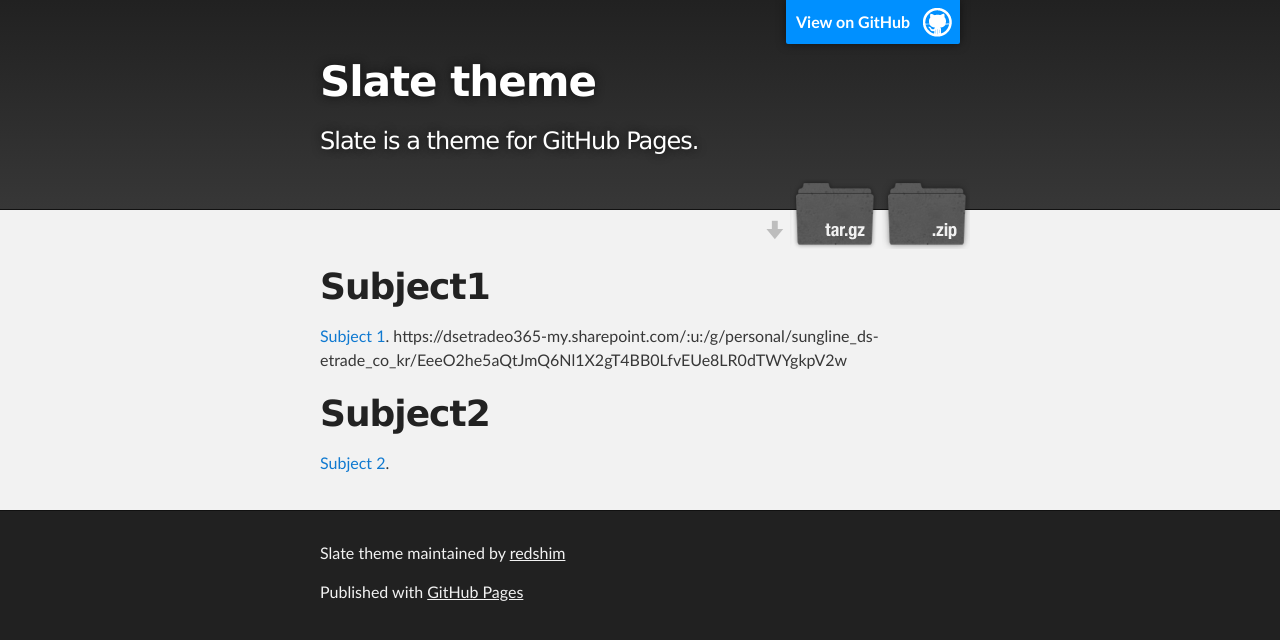
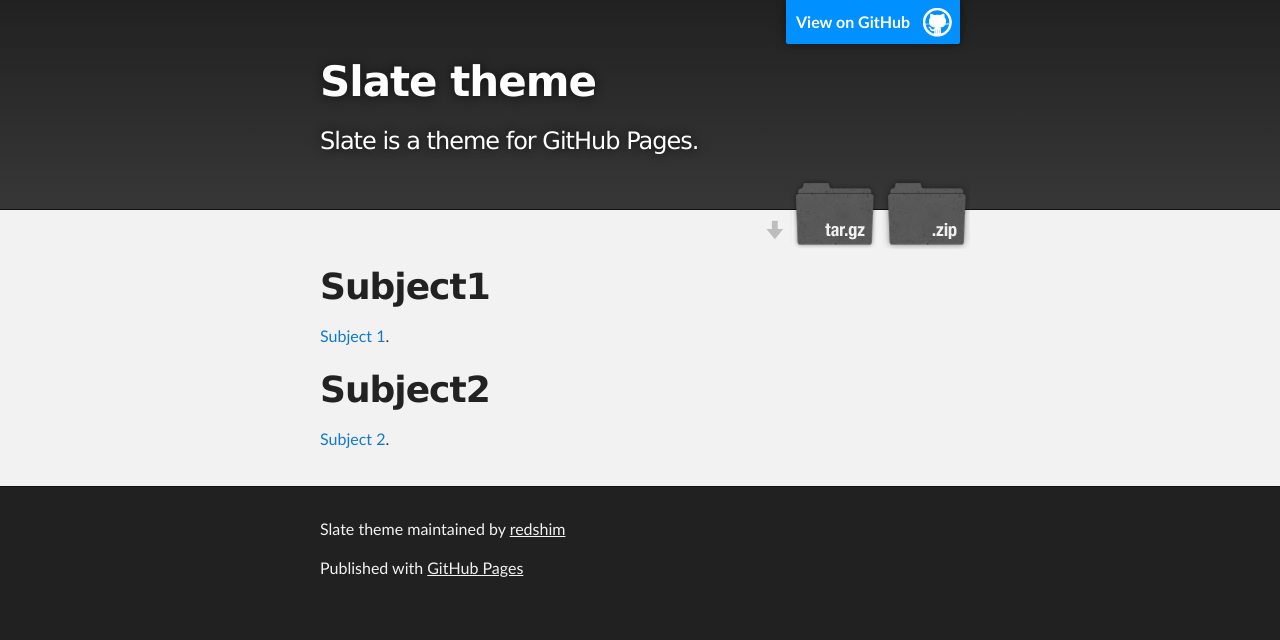
Before and after one commit to redshim/WorkWithAcademy, a Jekyll site: the page built from index.md, in a window 1280 px wide. Shown: the top 640 px of the page. Built offline with Jekyll 4.4.1, drawn with Linux system fonts in a browser that asks for light colours; our own code applies the rules of GitHub Pages for plain Markdown files; some of the changed lines change nothing that is shown.

Commit message:
Update index.md

```diff
--- a/index.md
+++ b/index.md
@@ -2,7 +2,6 @@
 # Subject1
 
 [Subject 1](./subject1_page.html).
-https://dsetradeo365-my.sharepoint.com/:u:/g/personal/sungline_ds-etrade_co_kr/EeeO2he5aQtJmQ6Nl1X2gT4BB0LfvEUe8LR0dTWYgkpV2w
 
 
 
```
